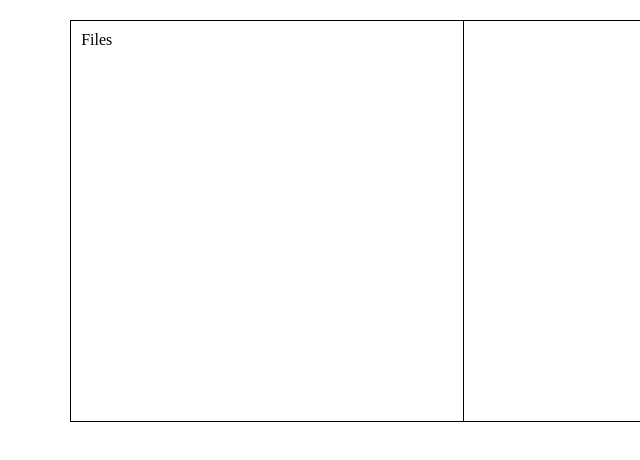
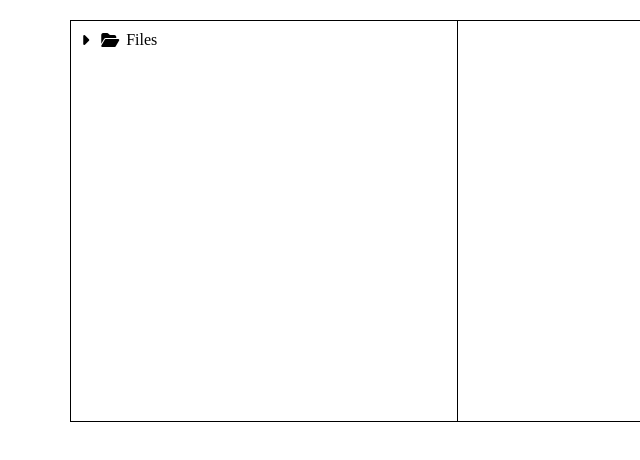
Before and after one commit to lucky-cormac/file-explorer, a plain HTML site: page file-explorer.html in a window 1280 px wide. Shown: the full height of the page, 0-640 px from the left. Drawn offline with Linux system fonts and the light colour scheme.

Commit message:
feat(file-explorer): Add icons to left panel

```diff
--- a/file-explorer.html
+++ b/file-explorer.html
@@ -1,3 +1,6 @@
+<html>
+  <head>
+    <script src="https://kit.fontawesome.com/86282bd62f.js" crossorigin="anonymous"></script>
     <style>
       .file-explorer {
         display: flex;
@@ -11,14 +14,29 @@
         flex: 0 1 33.333333333%;
         border-right: 1px solid black;
         padding: 10px;
+        overflow: auto;
+      }
+      .folder-entry {
+        display: flex;
+        align-items: center;
+        cursor: pointer;
+      }
+      .caret-icon {
+        width: 20px;
+      }
+      .folder-icon {
+        width: 25px;
       }
       .folder-children {
         padding-left: 15px;
       }
       #right-panel {
         flex: 0 1 66.66666666%;
+        padding: 10px;
+        overflow: auto;
       }
     </style>
+  </head>
   <body>
     <div class="file-explorer">
       <div id="left-panel"></div>
@@ -26,3 +44,4 @@
     </div>
     <script src="./file-explorer.js"></script>
   </body>
+</html>
--- a/file-explorer.js
+++ b/file-explorer.js
@@ -86,47 +86,6 @@ function LeftPanel(containerId, root) {
   this.selectedFolder = root;
 }
 
-function generateFolderNodesDom(node, level) {
-  if (node.type === NODE_TYPES.FILE) {
-    return null;
-  }
-
-  var child = null;
-  var container = document.createElement('div');
-
-  var folderEntry = document.createElement('div');
-  folderEntry.className = 'folder-level-' + level;
-  folderEntry.addEventListener('click', function() {
-    node.toggleExpansion();
-
-    if (!node.children) {
-      return;
-    }
-
-    if (node.expanded) {
-      for (var i = 0; i < node.children.length; i++) {
-        child = generateFolderNodesDom(node.children[i], level + 1);
-        if (child) {
-          document.getElementById(node.id + '-children').appendChild(child);
-        }
-      }
-    } else {
-      document.getElementById(node.id + '-children').innerHTML = '';
-    }
-  });
-  var folderName = document.createTextNode(node.name);
-  folderEntry.appendChild(folderName);
-
-  var folderChildren = document.createElement('div');
-  folderChildren.className = 'folder-children';
-  folderChildren.id = node.id + '-children';
-
-  container.appendChild(folderEntry);
-  container.appendChild(folderChildren);
-
-  return container;
-}
-
 LeftPanel.prototype.getRoot = function() {
   return this.root;
 };
@@ -144,7 +103,93 @@ LeftPanel.prototype.setSelectedFolder = function(selectedFolder) {
 }
 
 LeftPanel.prototype.render = function() {
-  var nodesDom = generateFolderNodesDom(this.root, 1);
+  function nodeHasChildFolder(node) {
+    if (!node.children || !node.children.length) {
+      return false;
+    }
+    for (var i = 0; i < node.children.length; i++) {
+      if (node.children[i].type === NODE_TYPES.FOLDER) {
+        return true;
+      }
+    }
+    return false;
+  }
+
+  function toggleCaretIcon(icon) {
+    if (icon.classList.contains('fa-caret-right')) {
+      icon.classList.remove('fa-caret-right');
+      icon.classList.add('fa-caret-down');
+    } else if (icon.classList.contains('fa-caret-down')) {
+      icon.classList.remove('fa-caret-down');
+      icon.classList.add('fa-caret-right');
+    }
+  }
+
+  function addCaretIcon(nodeDom, node) {
+    var child = null;
+    var caretIcon = document.createElement('i');
+    caretIcon.classList.add('caret-icon');
+    if (nodeHasChildFolder(node)) {
+      caretIcon.classList.add('fas', 'fa-caret-right');
+    }
+    caretIcon.addEventListener('click', function() {
+      node.toggleExpansion();
+      toggleCaretIcon(this);
+
+      if (!node.children) {
+        return;
+      }
+
+      if (node.expanded) {
+        for (var i = 0; i < node.children.length; i++) {
+          child = generateFolderNodesDom(node.children[i]);
+          if (child) {
+            document.getElementById(node.id + '-children').appendChild(child);
+          }
+        }
+      } else {
+        document.getElementById(node.id + '-children').innerHTML = '';
+      }
+    });
+    nodeDom.appendChild(caretIcon);
+  }
+
+  function addFolderIcon(nodeDom) {
+    var folderIcon = document.createElement('i');
+    folderIcon.className = 'folder-icon fas fa-folder-open';
+    nodeDom.appendChild(folderIcon);
+  }
+
+  function addFolderName(nodeDom, node) {
+    var folderName = document.createTextNode(node.name);
+    nodeDom.appendChild(folderName);
+  }
+
+  function generateFolderNodesDom(node) {
+    if (node.type === NODE_TYPES.FILE) {
+      return null;
+    }
+
+    var container = document.createElement('div');
+
+    var folderEntry = document.createElement('div');
+    folderEntry.className = 'folder-entry';
+
+    addCaretIcon(folderEntry, node);
+    addFolderIcon(folderEntry);
+    addFolderName(folderEntry, node);
+
+    var folderChildren = document.createElement('div');
+    folderChildren.className = 'folder-children';
+    folderChildren.id = node.id + '-children';
+
+    container.appendChild(folderEntry);
+    container.appendChild(folderChildren);
+
+    return container;
+  }
+
+  var nodesDom = generateFolderNodesDom(this.root);
   document.getElementById(this.containerId).appendChild(nodesDom);
 };
 
```
Lines whose indentation alone changed are shown as unchanged.
